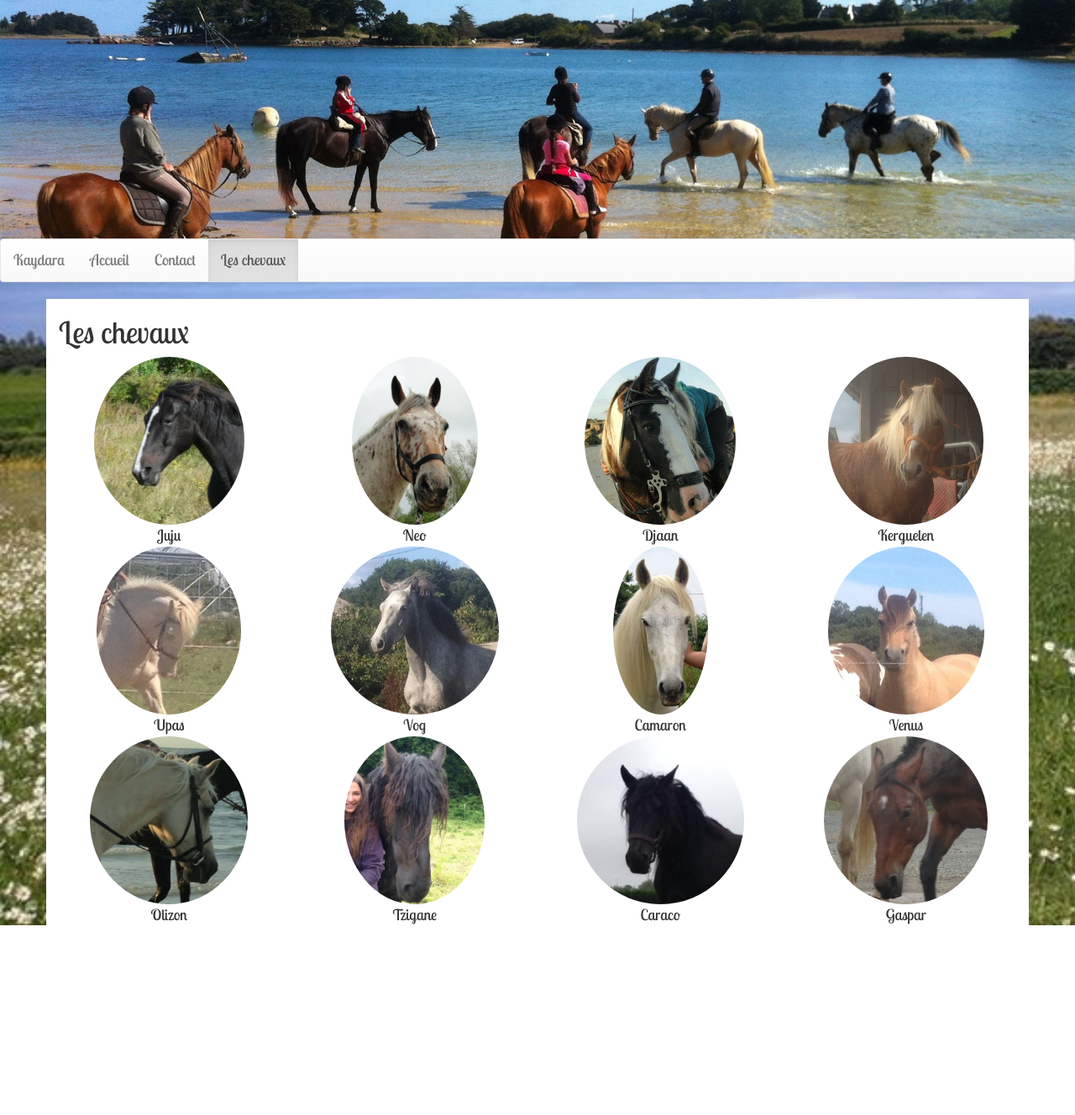
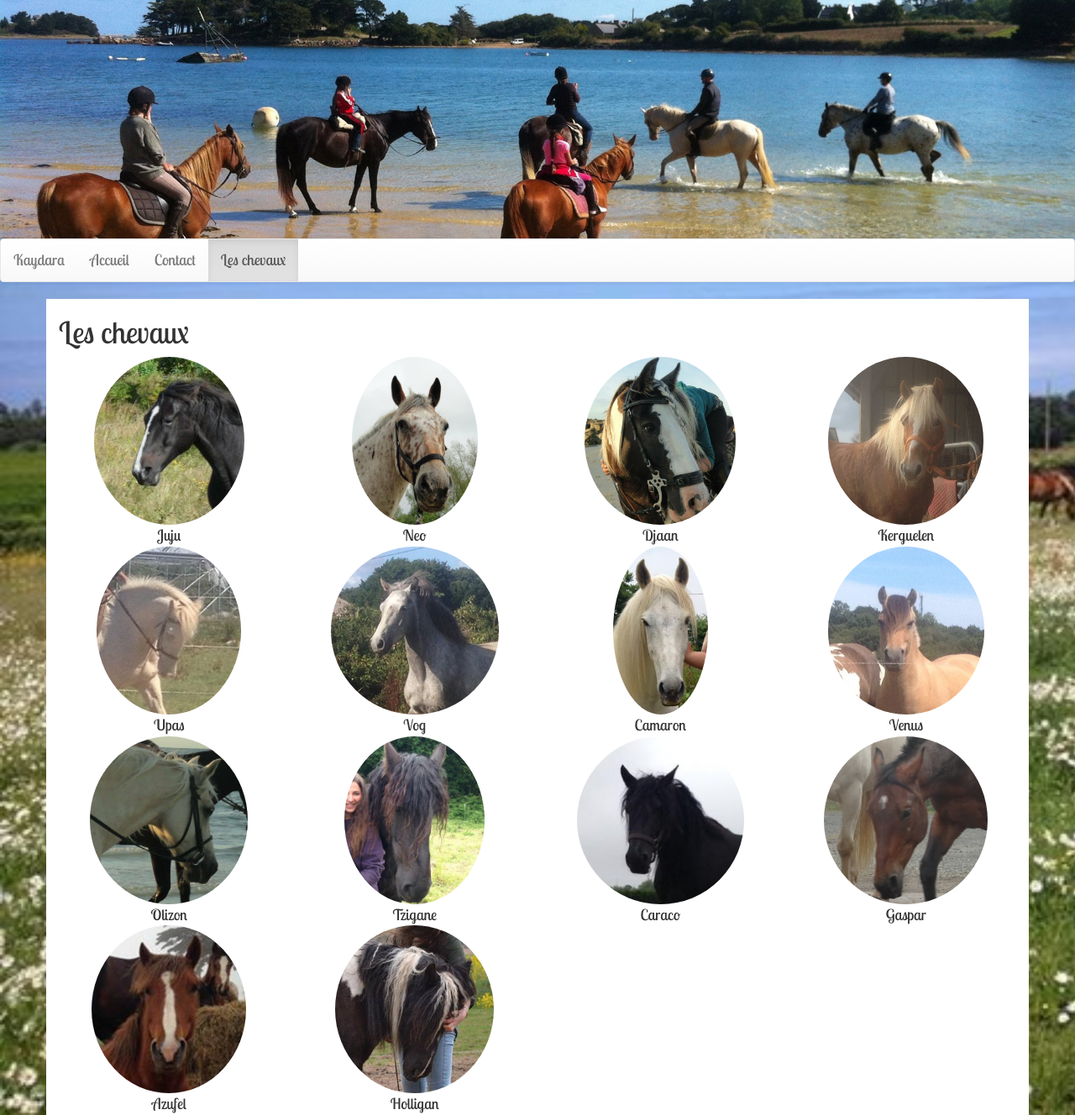
Before and after one commit to tclavier/kaydara, a Jekyll site: the page built from chevaux.html, in a window 1280 px wide. Shown: the whole page at 84% size. Built offline with Jekyll 4.4.1, drawn with Linux system fonts in a browser that asks for light colours; before the commit the page ends 1102 px from its top, so only the background shows below that.

Commit message:
Encore quelques chevaux de plus

```diff
--- a/chevaux.html
+++ b/chevaux.html
@@ -68,5 +68,15 @@ layout: default
     <br/>
     Gaspar
   </div>
+  <div class="col-md-3 text-center">
+    <img height="200px" src="/img/azufel.jpg" class="img-circle">
+    <br/>
+    Azufel
+  </div>
+  <div class="col-md-3 text-center">
+    <img height="200px" src="/img/holligan.jpg" class="img-circle">
+    <br/>
+    Holligan
+  </div>
 
 </div>
```
Also changed, not shown: img/azufel.jpg (added), img/holligan.jpg (added).
